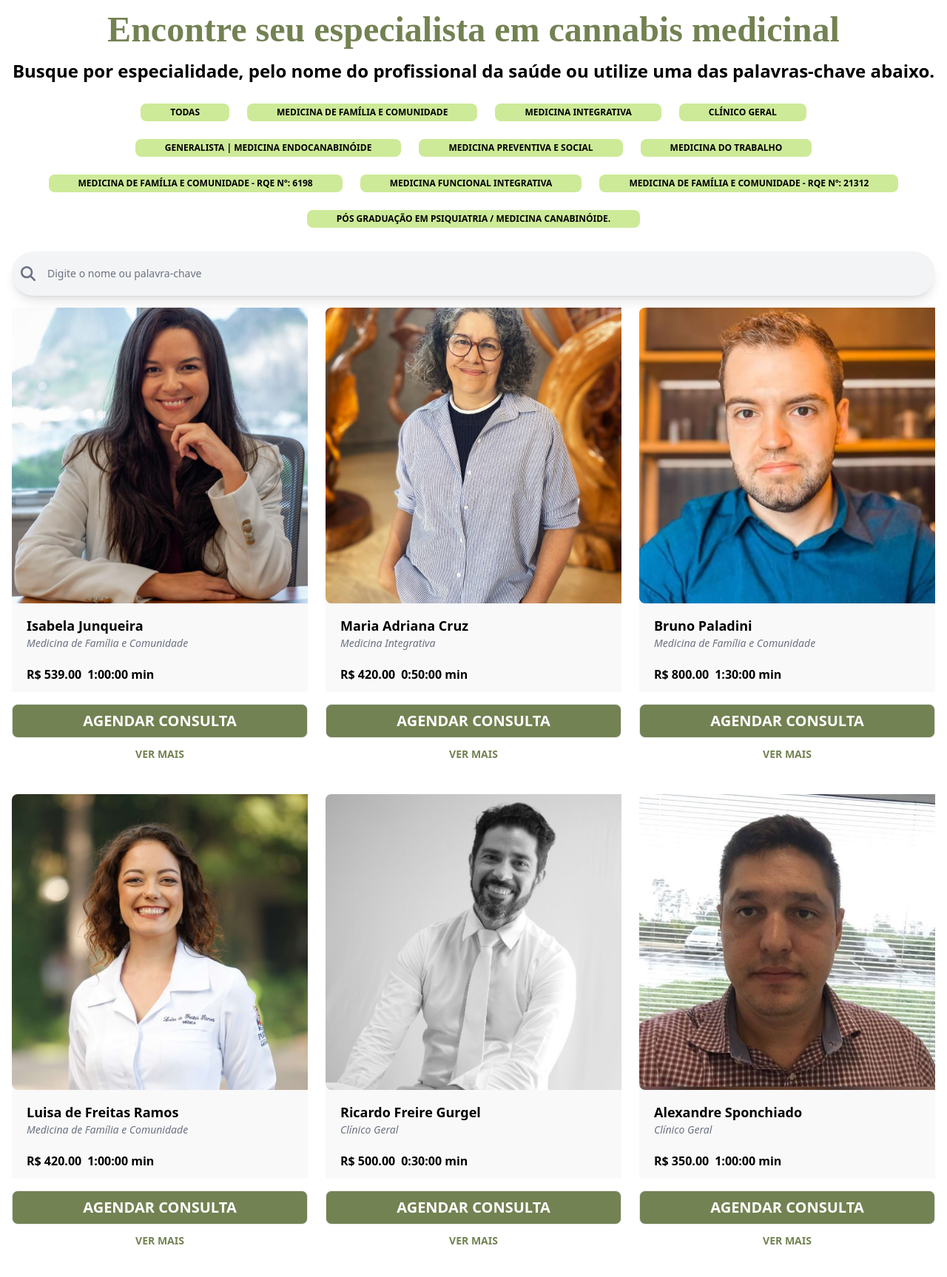
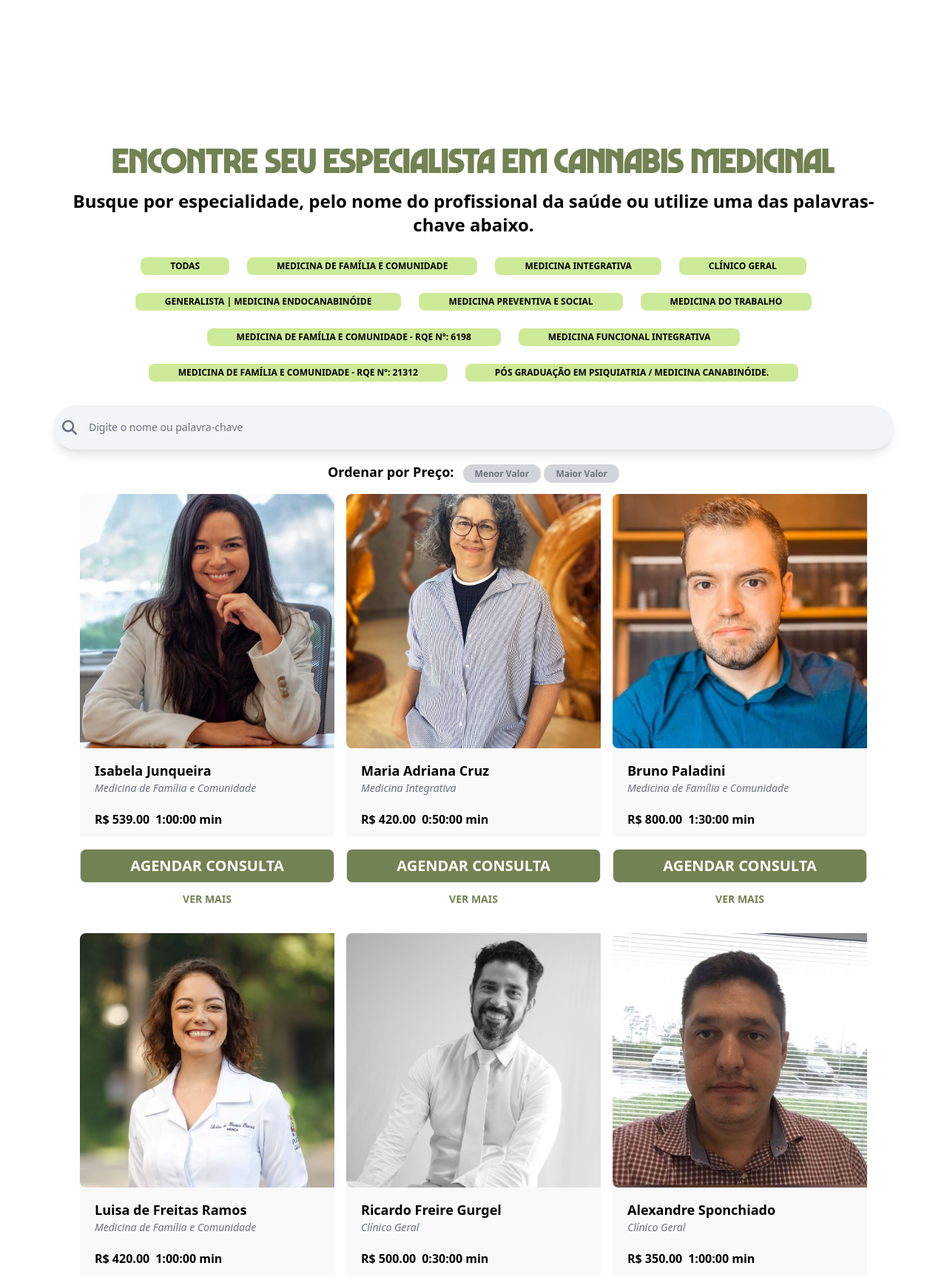
Before and after one commit to LucaswmLima/kayadoc, a Django app: page /medicos/ in a window 1280 px wide. Shown: the part 60-1787 px from the top of the page at 74% size. Run offline with Django 5.2, Linux system fonts and the light colour scheme; data comes from the database, SQL or seed files in the repository; some libraries are stand-ins or nearby versions.

Commit message:
added font

```diff
--- a/medicos/templates/medicos/lista_medicos.html
+++ b/medicos/templates/medicos/lista_medicos.html
@@ -1,8 +1,10 @@
 {% extends "base.html" %}
 {% block content %}
-<div class="container mx-auto p-4">
+<main class="mt-32">
+<section class="mb-16 xl:mx-12 xl:mb-32" id="medics_sect">
+<div class="max-w-screen-xl mx-auto pt-7 xl:pt-16 xl:px-6">
   <div class="mb-6 text-center">
-    <h2 class="text-2xl font-bold mb-4 text-theme_color2-400 md:text-3xl lg:text-5xl" style="font-family: Marvin Visions Variable;">
+    <h2 class="text-2xl font-bold mb-4 text-theme_color2-400 md:text-3xl lg:text-5xl" style="font-family: 'MarvinVisionsBig-Bold', sans-serif">
       Encontre seu especialista em cannabis medicinal
     </h2>
     <p class="font-semibold mb-7 md:text-2xl">
@@ -13,19 +15,15 @@
     <div class="my-4">
       <form action="/medicos/" method="get" id="filter-form">
         <div class="mb-4">
+
           <div class="flex flex-wrap justify-center gap-6 mb-8">
-            <!-- Especialidade "Todas" -->
             <div class="flex items-center">
-  <input type="radio" id="all" name="specialty" value="all" {% if request.GET.specialty == 'all' %} checked {% endif %} class="hidden peer" onchange="showAll()">
-  <label for="all" class="inline-flex items-center justify-center px-10 py-1 text-xs font-bold uppercase rounded-lg cursor-pointer bg-theme_color2-200 hover:bg-theme_color2-300 peer-checked:bg-theme_color2-400">
-    Todas
-  </label>
+              <input type="radio" id="all" name="specialty" value="all" {% if request.GET.specialty == 'all' %} checked {% endif %} class="hidden peer" onchange="this.form.submit()">
+              <label for="all" class="px-10 py-1 text-xs font-bold uppercase rounded-lg cursor-pointer bg-theme_color2-200 hover:bg-theme_color2-300 peer-checked:bg-theme_color2-400">Todas</label>
             </div>
-
-            <!-- Especialidades específicas -->
             {% for especialidade in especialidades %}
-            <div class="flex items-center specialty-option">
-              <input type="radio" id="{{ especialidade }}" name="specialty" value="{{ especialidade }}" {% if request.GET.specialty == especialidade %} checked {% endif %} class="hidden peer" onchange="filterSpecialty(this)">
+            <div class="flex items-center">
+              <input type="radio" id="{{ especialidade }}" name="specialty" value="{{ especialidade }}" {% if request.GET.specialty == especialidade %} checked {% endif %} class="hidden peer" onchange="this.form.submit()">
               <label for="{{ especialidade }}" class="px-10 py-1 text-xs font-bold uppercase rounded-lg cursor-pointer bg-theme_color2-200 hover:bg-theme_color2-300 peer-checked:bg-theme_color2-400">{{ especialidade }}</label>
             </div>
             {% endfor %}
@@ -44,8 +42,16 @@
       </form>
     </div>
 
+    <!-- Filtro por Preço -->
+    <div class="my-4 text-center">
+      <span class="mr-2 text-lg font-semibold">Ordenar por Preço:</span>
+      <a href="?sort=preco_asc&specialty={{ request.GET.specialty }}&search={{ request.GET.search }}" class="px-4 py-1 text-xs font-bold text-gray-500 bg-gray-300 cursor-pointer rounded-xl peer-checked:text-theme_color2-400 peer-checked:bg-theme_color2-200">Menor Valor</a>
+      <a href="?sort=preco_desc&specialty={{ request.GET.specialty }}&search={{ request.GET.search }}" class="px-4 py-1 text-xs font-bold text-gray-500 bg-gray-300 cursor-pointer rounded-xl peer-checked:text-theme_color2-400 peer-checked:bg-theme_color2-200">Maior Valor</a>
+    </div>
+
     <!-- Exibição dos Médicos Filtrados -->
-    <div class="grid grid-cols-1 md:grid-cols-3 gap-6 mt-4">
+     <div class="medic-list-container">
+      <div class="grid grid-cols-1 gap-6 pb-6 mx-6 overflow-x-auto md:mx-12 sm:grid-cols-2 md:grid-cols-3 xl:px-9 snap-x xl:gap-4 lg:mb-16 xl:max-w-screen-xl xl:mx-auto">
         {% for medico in medicos %}
         <div class="flex flex-col items-center justify-between w-full mx-auto text-center rounded-lg bg-gray-100/50 snap-center">
           <div class="flex flex-col w-full">
@@ -77,42 +83,9 @@
         {% endfor %}
       </div>
      </div>
+
   </div>
-
-<script>
-  // Função para mostrar todas as especialidades quando "Todas" é selecionada
-  function showAll() {
-    const specialtyOptions = document.querySelectorAll('.specialty-option');
-    specialtyOptions.forEach(option => {
-      option.style.display = 'inline-flex'; // Mostra todas novamente
-    });
-  }
-
-  // Função para filtrar as especialidades
-  function filterSpecialty(radioButton) {
-    const selectedValue = radioButton.value;
-    const specialtyOptions = document.querySelectorAll('.specialty-option');
-
-    if (selectedValue !== 'all') {
-      specialtyOptions.forEach(option => {
-        // Esconde as opções que não são a selecionada
-        if (option.querySelector('input').value !== selectedValue) {
-          option.style.display = 'none';
-        } else {
-          option.style.display = 'inline-flex';
-        }
-      });
-    }
-  }
-
-  // Se o "Todas" for selecionado, exibe todas as opções
-  document.querySelectorAll('input[name="specialty"]').forEach(input => {
-    input.addEventListener('change', function () {
-      if (this.value === 'all') {
-        showAll(); // Se "Todas" for selecionado, mostra todas as opções
-      }
-    });
-  });
-</script>
-
+</div>
+</section>
+</main>
 {% endblock %}
--- a/theme/static/css/custom.css
+++ b/theme/static/css/custom.css
@@ -10,3 +10,11 @@
   -o-object-fit: cover;
   object-fit: cover;
 }
+
+@font-face {
+  font-family: "MarvinVisionsBig-Bold";
+  src: url("/static/fonts/MarvinVisionsBig-Bold.woff2") format("woff2"),
+    url("/static/fonts/MarvinVisionsBig-Bold.woff") format("woff");
+  font-weight: normal;
+  font-style: normal;
+}
--- a/theme/static/css/dist/styles.css
+++ b/theme/static/css/dist/styles.css
@@ -808,6 +808,11 @@ select {
   left: 0px;
 }
 
+.mx-6 {
+  margin-left: 1.5rem;
+  margin-right: 1.5rem;
+}
+
 .mx-auto {
   margin-left: auto;
   margin-right: auto;
@@ -816,6 +821,10 @@ select {
 .my-4 {
   margin-top: 1rem;
   margin-bottom: 1rem;
+}
+
+.mb-16 {
+  margin-bottom: 4rem;
 }
 
 .mb-4 {
@@ -834,6 +843,14 @@ select {
   margin-bottom: 2rem;
 }
 
+.mr-2 {
+  margin-right: 0.5rem;
+}
+
+.mt-32 {
+  margin-top: 8rem;
+}
+
 .mt-4 {
   margin-top: 1rem;
 }
@@ -848,10 +865,6 @@ select {
 
 .flex {
   display: flex;
-}
-
-.inline-flex {
-  display: inline-flex;
 }
 
 .grid {
@@ -882,8 +895,16 @@ select {
   width: 100%;
 }
 
+.max-w-screen-xl {
+  max-width: 1280px;
+}
+
 .cursor-pointer {
   cursor: pointer;
+}
+
+.snap-x {
+  scroll-snap-type: x var(--tw-scroll-snap-strictness);
 }
 
 .snap-center {
@@ -926,6 +947,10 @@ select {
   gap: 1.5rem;
 }
 
+.overflow-x-auto {
+  overflow-x: auto;
+}
+
 .overflow-x-hidden {
   overflow-x: hidden;
 }
@@ -936,6 +961,10 @@ select {
 
 .rounded-lg {
   border-radius: 0.5rem;
+}
+
+.rounded-xl {
+  border-radius: 0.75rem;
 }
 
 .border {
@@ -958,6 +987,11 @@ select {
 
 .bg-gray-100\/50 {
   background-color: rgb(243 244 246 / 0.5);
+}
+
+.bg-gray-300 {
+  --tw-bg-opacity: 1;
+  background-color: rgb(209 213 219 / var(--tw-bg-opacity, 1));
 }
 
 .bg-gray-50 {
@@ -987,6 +1021,11 @@ select {
   padding-right: 2.5rem;
 }
 
+.px-4 {
+  padding-left: 1rem;
+  padding-right: 1rem;
+}
+
 .py-1 {
   padding-top: 0.25rem;
   padding-bottom: 0.25rem;
@@ -1002,12 +1041,20 @@ select {
   padding-bottom: 1rem;
 }
 
+.pb-6 {
+  padding-bottom: 1.5rem;
+}
+
 .pl-10 {
   padding-left: 2.5rem;
 }
 
 .pl-3 {
   padding-left: 0.75rem;
+}
+
+.pt-7 {
+  padding-top: 1.75rem;
 }
 
 .text-center {
@@ -1121,13 +1168,25 @@ select {
   --tw-ring-color: rgb(59 130 246 / var(--tw-ring-opacity, 1));
 }
 
+.peer:checked ~ .peer-checked\:bg-theme_color2-200 {
+  background-color: rgb(205 234 152 / var(--tw-bg-opacity, 1));
+}
+
 .peer:checked ~ .peer-checked\:bg-theme_color2-400 {
   background-color: rgb(115 130 82 / var(--tw-text-opacity,1));
+}
+
+.peer:checked ~ .peer-checked\:text-theme_color2-400 {
+  color: rgb(115 130 82 / var(--tw-text-opacity,1));
 }
 
 @media (min-width: 640px) {
   .sm\:w-full {
     width: 100%;
+  }
+
+  .sm\:grid-cols-2 {
+    grid-template-columns: repeat(2, minmax(0, 1fr));
   }
 
   .sm\:rounded-none {
@@ -1150,6 +1209,11 @@ select {
 }
 
 @media (min-width: 768px) {
+  .md\:mx-12 {
+    margin-left: 3rem;
+    margin-right: 3rem;
+  }
+
   .md\:grid-cols-3 {
     grid-template-columns: repeat(3, minmax(0, 1fr));
   }
@@ -1190,6 +1254,10 @@ select {
 }
 
 @media (min-width: 1024px) {
+  .lg\:mb-16 {
+    margin-bottom: 4rem;
+  }
+
   .lg\:text-5xl {
     font-size: 3rem;
     line-height: 1;
@@ -1197,7 +1265,43 @@ select {
 }
 
 @media (min-width: 1280px) {
+  .xl\:mx-12 {
+    margin-left: 3rem;
+    margin-right: 3rem;
+  }
+
+  .xl\:mx-auto {
+    margin-left: auto;
+    margin-right: auto;
+  }
+
+  .xl\:mb-32 {
+    margin-bottom: 8rem;
+  }
+
   .xl\:mb-5 {
     margin-bottom: 1.25rem;
   }
+
+  .xl\:max-w-screen-xl {
+    max-width: 1280px;
+  }
+
+  .xl\:gap-4 {
+    gap: 1rem;
+  }
+
+  .xl\:px-6 {
+    padding-left: 1.5rem;
+    padding-right: 1.5rem;
+  }
+
+  .xl\:px-9 {
+    padding-left: 2.25rem;
+    padding-right: 2.25rem;
+  }
+
+  .xl\:pt-16 {
+    padding-top: 4rem;
+  }
 }
```
Also changed, not shown: theme/static_src/tailwind.config.js (+3 -4 lines), theme/static/fonts/MarvinVisionsBig-Bold.woff (added), theme/static/fonts/MarvinVisionsBig-Bold.woff2 (added). Lines whose indentation alone changed are shown as unchanged.
